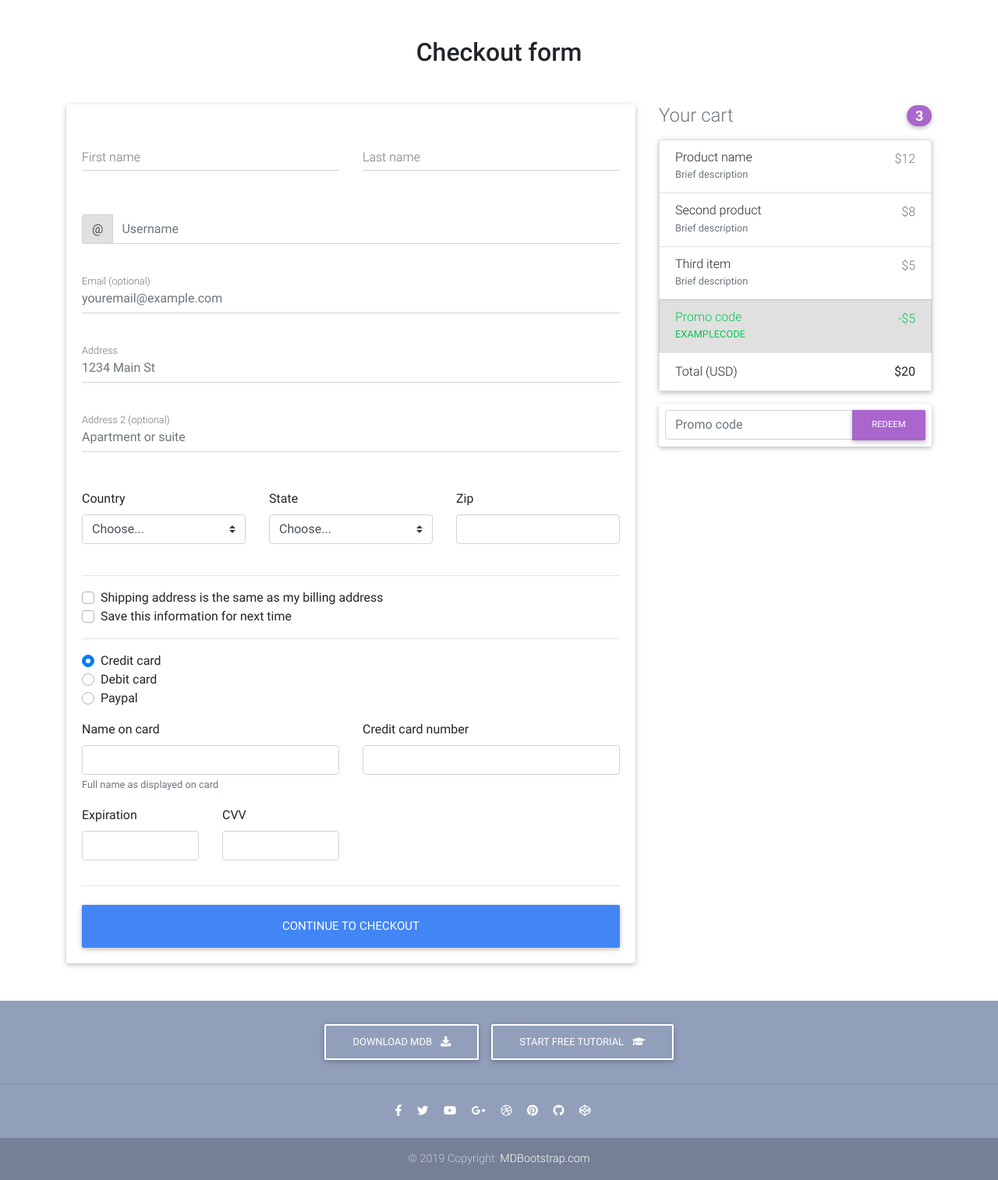
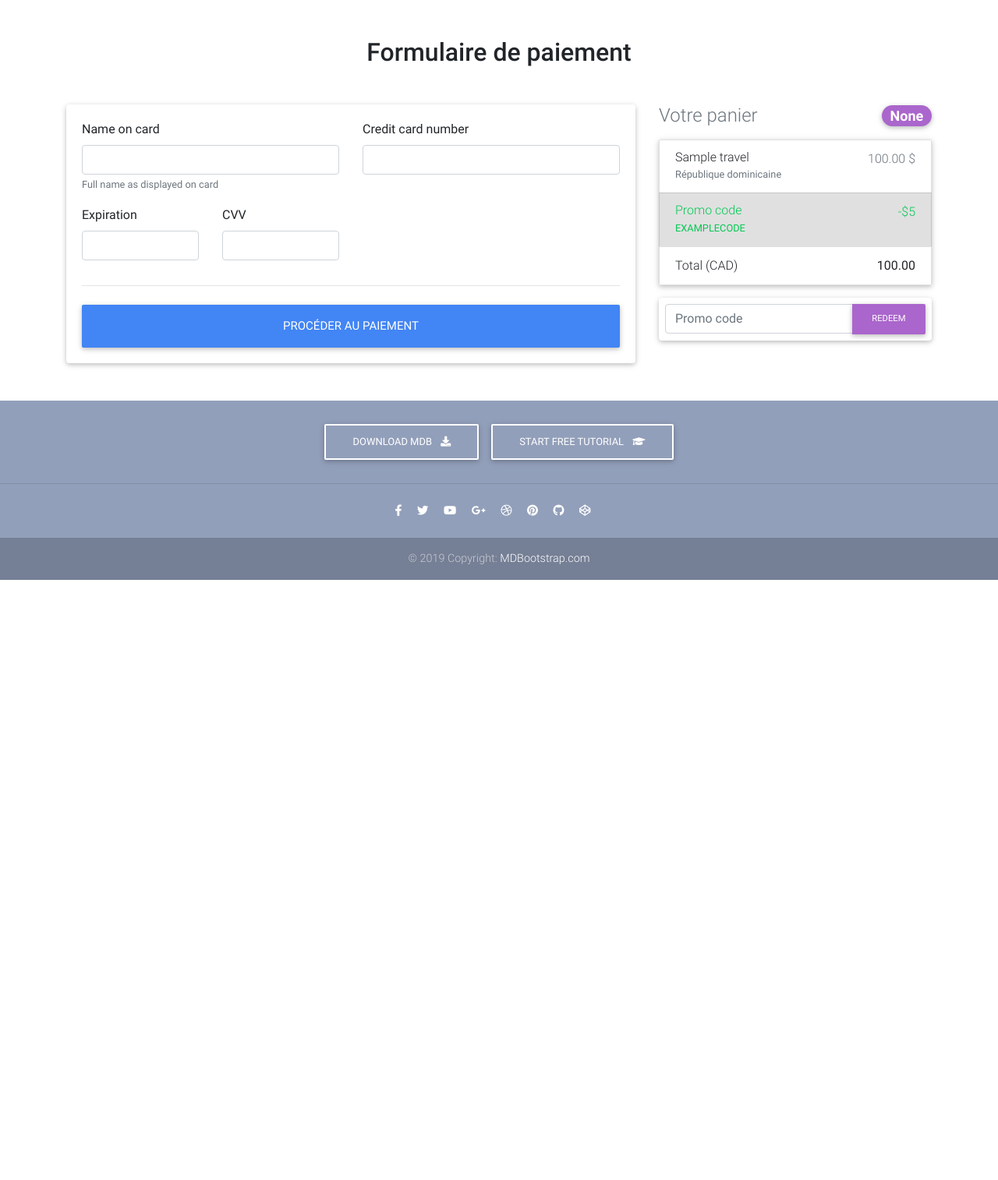
Before and after one commit to philbalarie/Formation-Django, a Django app: template templates/shop/checkout.html in a window 1280 px wide. Shown: the part 480-1994 px from the top of the page at 78% size. After the commit the page ends 1224 px from the top, so only its background shows below. Run offline with Django 3.2, Linux system fonts and the light colour scheme; the template is opened without the code that fills it: values that come from a table or form of the project are taken from there, others are empty; tables that the repository leaves empty hold one stand-in row (values such as "Sample post"); some libraries are stand-ins or nearby versions.

Commit message:
Ajout des templates tags dans la page checkout

```diff
--- a/templates/shop/checkout.html
+++ b/templates/shop/checkout.html
@@ -1,8 +1,10 @@
 {% extends 'base.html' %}
+
+{% load cart_template_tags %}
 
 {% block content %}
  <!-- Heading -->
- <h2 class="my-5 h2 text-center">Checkout form</h2>
+ <h2 class="my-5 h2 text-center">Formulaire de paiement</h2>
 
  <!--Grid row-->
  <div class="row">
@@ -16,137 +18,6 @@
        <!--Card content-->
        <form class="card-body">
 
-         <!--Grid row-->
-         <div class="row">
-
-           <!--Grid column-->
-           <div class="col-md-6 mb-2">
-
-             <!--firstName-->
-             <div class="md-form ">
-               <input type="text" id="firstName" class="form-control">
-               <label for="firstName" class="">First name</label>
-             </div>
-
-           </div>
-           <!--Grid column-->
-
-           <!--Grid column-->
-           <div class="col-md-6 mb-2">
-
-             <!--lastName-->
-             <div class="md-form">
-               <input type="text" id="lastName" class="form-control">
-               <label for="lastName" class="">Last name</label>
-             </div>
-
-           </div>
-           <!--Grid column-->
-
-         </div>
-         <!--Grid row-->
-
-         <!--Username-->
-         <div class="md-form input-group pl-0 mb-5">
-           <div class="input-group-prepend">
-             <span class="input-group-text" id="basic-addon1">@</span>
-           </div>
-           <input type="text" class="form-control py-0" placeholder="Username" aria-describedby="basic-addon1">
-         </div>
-
-         <!--email-->
-         <div class="md-form mb-5">
-           <input type="text" id="email" class="form-control" placeholder="youremail@example.com">
-           <label for="email" class="">Email (optional)</label>
-         </div>
-
-         <!--address-->
-         <div class="md-form mb-5">
-           <input type="text" id="address" class="form-control" placeholder="1234 Main St">
-           <label for="address" class="">Address</label>
-         </div>
-
-         <!--address-2-->
-         <div class="md-form mb-5">
-           <input type="text" id="address-2" class="form-control" placeholder="Apartment or suite">
-           <label for="address-2" class="">Address 2 (optional)</label>
-         </div>
-
-         <!--Grid row-->
-         <div class="row">
-
-           <!--Grid column-->
-           <div class="col-lg-4 col-md-12 mb-4">
-
-             <label for="country">Country</label>
-             <select class="custom-select d-block w-100" id="country" required>
-               <option value="">Choose...</option>
-               <option>United States</option>
-             </select>
-             <div class="invalid-feedback">
-               Please select a valid country.
-             </div>
-
-           </div>
-           <!--Grid column-->
-
-           <!--Grid column-->
-           <div class="col-lg-4 col-md-6 mb-4">
-
-             <label for="state">State</label>
-             <select class="custom-select d-block w-100" id="state" required>
-               <option value="">Choose...</option>
-               <option>California</option>
-             </select>
-             <div class="invalid-feedback">
-               Please provide a valid state.
-             </div>
-
-           </div>
-           <!--Grid column-->
-
-           <!--Grid column-->
-           <div class="col-lg-4 col-md-6 mb-4">
-
-             <label for="zip">Zip</label>
-             <input type="text" class="form-control" id="zip" placeholder="" required>
-             <div class="invalid-feedback">
-               Zip code required.
-             </div>
-
-           </div>
-           <!--Grid column-->
-
-         </div>
-         <!--Grid row-->
-
-         <hr>
-
-         <div class="custom-control custom-checkbox">
-           <input type="checkbox" class="custom-control-input" id="same-address">
-           <label class="custom-control-label" for="same-address">Shipping address is the same as my billing address</label>
-         </div>
-         <div class="custom-control custom-checkbox">
-           <input type="checkbox" class="custom-control-input" id="save-info">
-           <label class="custom-control-label" for="save-info">Save this information for next time</label>
-         </div>
-
-         <hr>
-
-         <div class="d-block my-3">
-           <div class="custom-control custom-radio">
-             <input id="credit" name="paymentMethod" type="radio" class="custom-control-input" checked required>
-             <label class="custom-control-label" for="credit">Credit card</label>
-           </div>
-           <div class="custom-control custom-radio">
-             <input id="debit" name="paymentMethod" type="radio" class="custom-control-input" required>
-             <label class="custom-control-label" for="debit">Debit card</label>
-           </div>
-           <div class="custom-control custom-radio">
-             <input id="paypal" name="paymentMethod" type="radio" class="custom-control-input" required>
-             <label class="custom-control-label" for="paypal">Paypal</label>
-           </div>
-         </div>
          <div class="row">
            <div class="col-md-6 mb-3">
              <label for="cc-name">Name on card</label>
@@ -181,7 +52,7 @@
            </div>
          </div>
          <hr class="mb-4">
-         <button class="btn btn-primary btn-lg btn-block" type="submit">Continue to checkout</button>
+         <button class="btn btn-primary btn-lg btn-block" type="submit">Procéder au paiement</button>
 
        </form>
 
@@ -196,33 +67,24 @@
 
      <!-- Heading -->
      <h4 class="d-flex justify-content-between align-items-center mb-3">
-       <span class="text-muted">Your cart</span>
-       <span class="badge badge-secondary badge-pill">3</span>
+       <span class="text-muted">Votre panier</span>
+       <span class="badge badge-secondary badge-pill">{{ request.user|cart_travel_count }}</span>
      </h4>
 
      <!-- Cart -->
      <ul class="list-group mb-3 z-depth-1">
+
+      {% for product in order.travels.all %}
        <li class="list-group-item d-flex justify-content-between lh-condensed">
-         <div>
-           <h6 class="my-0">Product name</h6>
-           <small class="text-muted">Brief description</small>
-         </div>
-         <span class="text-muted">$12</span>
-       </li>
-       <li class="list-group-item d-flex justify-content-between lh-condensed">
-         <div>
-           <h6 class="my-0">Second product</h6>
-           <small class="text-muted">Brief description</small>
-         </div>
-         <span class="text-muted">$8</span>
-       </li>
-       <li class="list-group-item d-flex justify-content-between lh-condensed">
-         <div>
-           <h6 class="my-0">Third item</h6>
-           <small class="text-muted">Brief description</small>
-         </div>
-         <span class="text-muted">$5</span>
-       </li>
+        <div>
+          <h6 class="my-0">{{ product.travel.name }}</h6>
+          <small class="text-muted">{{ product.travel.destination.get_country_display }}</small>
+        </div>
+        <span class="text-muted">{{ product.get_total_travel_price }} $</span>
+      </li>
+      {% endfor %}
+
+    <!-- FIXME: S'occuper de la création d'un code promo -->
        <li class="list-group-item d-flex justify-content-between bg-light">
          <div class="text-success">
            <h6 class="my-0">Promo code</h6>
@@ -231,8 +93,8 @@
          <span class="text-success">-$5</span>
        </li>
        <li class="list-group-item d-flex justify-content-between">
-         <span>Total (USD)</span>
-         <strong>$20</strong>
+         <span>Total (CAD)</span>
+         <strong>{{ order.get_total_price }}</strong>
        </li>
      </ul>
      <!-- Cart -->
```
Also changed, not shown: shop/views.py (+14 -0 lines), templates/shop/shopping_cart.html (+7 -1 lines).
